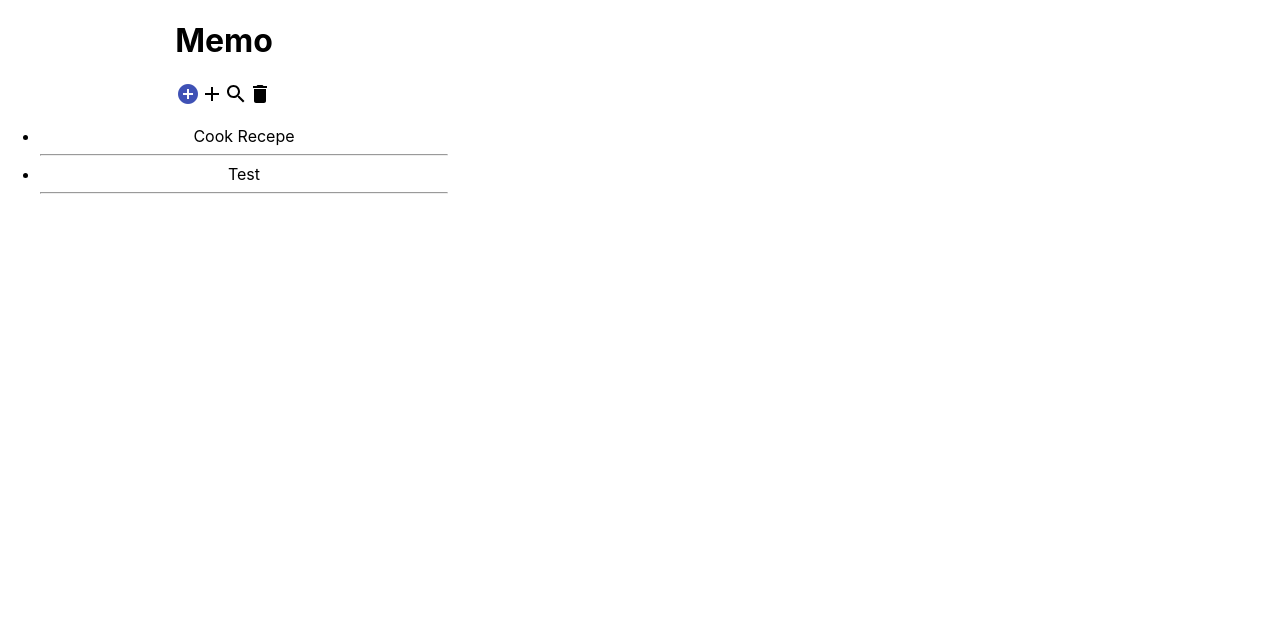
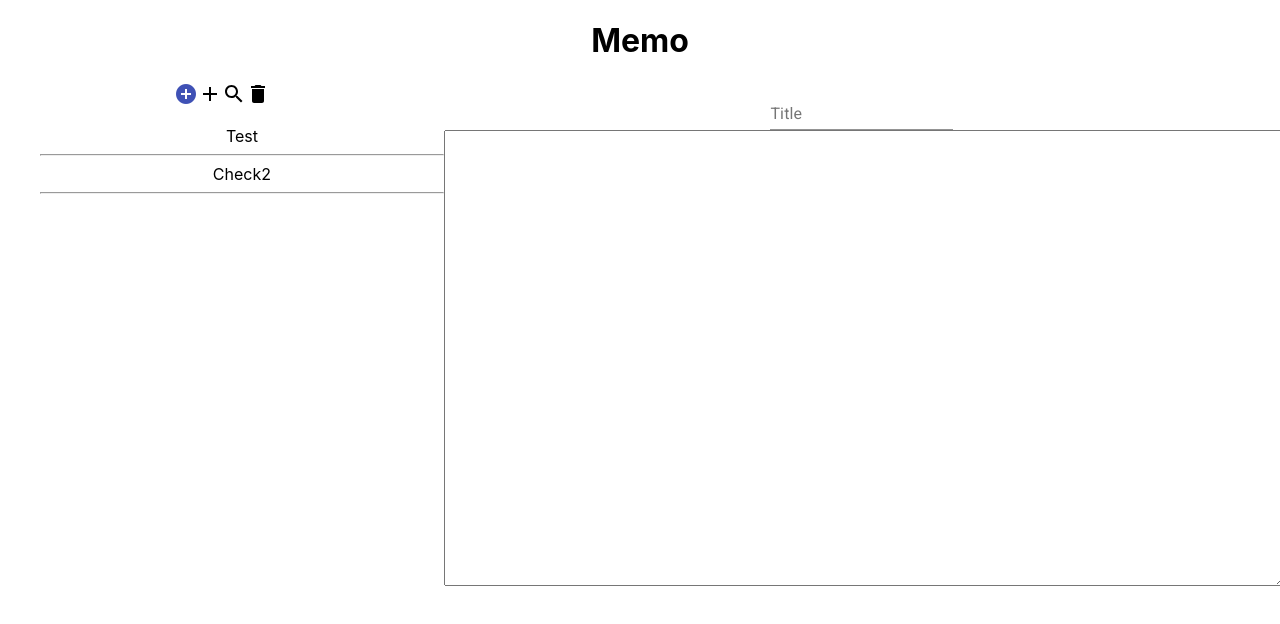
Before and after one commit to YuriShido/memo-app-react-redux-project, a React (Create React App) app: page / in a window 1280 px wide. Shown: the top 624 px of the page. Built offline with nearby package versions, Linux system fonts and the light colour scheme.

Commit message:
add map and MemoContents

```diff
--- a/src/App.css
+++ b/src/App.css
@@ -1,8 +1,28 @@
 .App {
   text-align: center;
+
+}
+
+.main {
   display: flex;
 }
-
-.memo-file-container {
+.memo-file-container{
   width: 35%;
 }
+
+.memo {
+  list-style: none;
+}
+/* .memo-title {
+  border:
+} */
+
+.memo-box {
+  display: flex;
+  flex-direction: column;
+
+}
+
+.memo-field {
+  width: 100%;
+}
--- a/src/App.js
+++ b/src/App.js
@@ -1,13 +1,19 @@
 import logo from './logo.svg';
 import './App.css';
 import MemoFile from './component/MemoFile'
+import MemoContents from './component/MemoContents'
 
 function App() {
   return (
     <div className="App">
+      <h1>Memo</h1>
+      <div className="main">
+
       {/* <h1>Memo app</h1> */}
       <MemoFile />
         {/* <img src={logo} className="App-logo" alt="logo" /> */}
+      <MemoContents />
+      </div>
     </div>
   );
 }
--- /dev/null
+++ b/src/component/MemoContents.jsx
@@ -0,0 +1,48 @@
+import React from 'react'
+import { connect } from 'react-redux'
+
+import { makeStyles } from '@material-ui/core/styles';
+import TextField from '@material-ui/core/TextField';
+import { addContents } from '../redux/actions';
+import { MemoryRouter } from 'react-router';
+
+
+
+const MemoContents = () => {
+
+    const handleChange = (e) => {
+        e.preventdefault()
+
+    }
+    return (
+        <>
+        <form >
+        <TextField onChange={handleChange} id="standard-basic" label="Title" />
+        <textarea className="memo-field" onChange={handleChange} name="" id="" cols="80" rows="30"></textarea>
+
+      </form>
+
+         {/* <div className="memo-box">
+             <input className="memo-title" type="text"/>
+             <textarea className="memo-field" name="" id="" cols="90" rows="30"></textarea>
+
+         </div> */}
+        </>
+    )
+}
+
+
+
+const mapDispatchToProps = (dispatch) => ({
+    addContents: (contens) => dispatch(addContents(contens))
+})
+
+export default connect(null, mapDispatchToProps)(MemoContents)
+
+// const mapDispatchToProps = (dispatch) => ({
+//     addItem: (item) => dispatch(addItem(item)),
+//     removeItem: (item) => dispatch(removeItem(item)),
+//     clearItem: (item) => dispatch(clearItemFromCart(item))
+// })
+
+// export default connect(null, mapDispatchToProps)(CheckOutItem)
--- a/src/component/MemoFile.jsx
+++ b/src/component/MemoFile.jsx
@@ -6,11 +6,11 @@ import AddIcon from '@material-ui/icons/Add';
 import DeleteIcon from '@material-ui/icons/Delete';
 import Icon from '@material-ui/core/Icon';
 import SearchIcon from '@material-ui/icons/Search';
-const MemoFile = ({titleProps}) => {
-    console.log({titleProps})
+const MemoFile = ({contentsProps}) => {
+    console.log("titleProps;",{contentsProps})
     return(
     <div className="memo-file-container">
-        <h1>Memo</h1>
+
         <Icon color="primary">add_circle</Icon>
         {/* <Fab color="primary" aria-label="add"> */}
             <AddIcon />
@@ -21,16 +21,16 @@ const MemoFile = ({titleProps}) => {
         {/* </Fab> */}
         <div className="memo-file">
             <ul className="memo">
-                <li>
-                    Cook Recepe
-                    <hr />
-                </li>
 
+            {/* onclick functionでクリックしたら右のコンポーネントに出力できるようにする */}
                 {
-                    <li>
-                        {titleProps[0].title}
+                    contentsProps.map(({ id, title })=> (
+                    <li key={id} >
+                        {title}
                         <hr />
                     </li>
+
+                    ))
                 }
             </ul>
         </div>
@@ -43,7 +43,7 @@ const MemoFile = ({titleProps}) => {
 const mapStateToProps = (state) => {
     console.log("memoState; ",state);
     return {
-        titleProps: state.contents.memoList
+        contentsProps: state.contents.memoList
     }
 }
 
--- a/src/redux/reducers.js
+++ b/src/redux/reducers.js
@@ -3,9 +3,16 @@ import {addContents, ADD_CONTENTS} from './actions'
 const INITIAL_STATE = {
     memoList:[
         {
-            id:"",
+            // id:"",
             title:"Test",
-            contants:"料理レシピ"
+            contants:"料理レシピ",
+            Time: ""
+        },
+        {
+            // id:"",
+            title:"Check2",
+            contants:"Difficult",
+            Time: ""
         }
     ]
 }
```
Also changed, not shown: src/index.css (line endings or trailing spaces).
